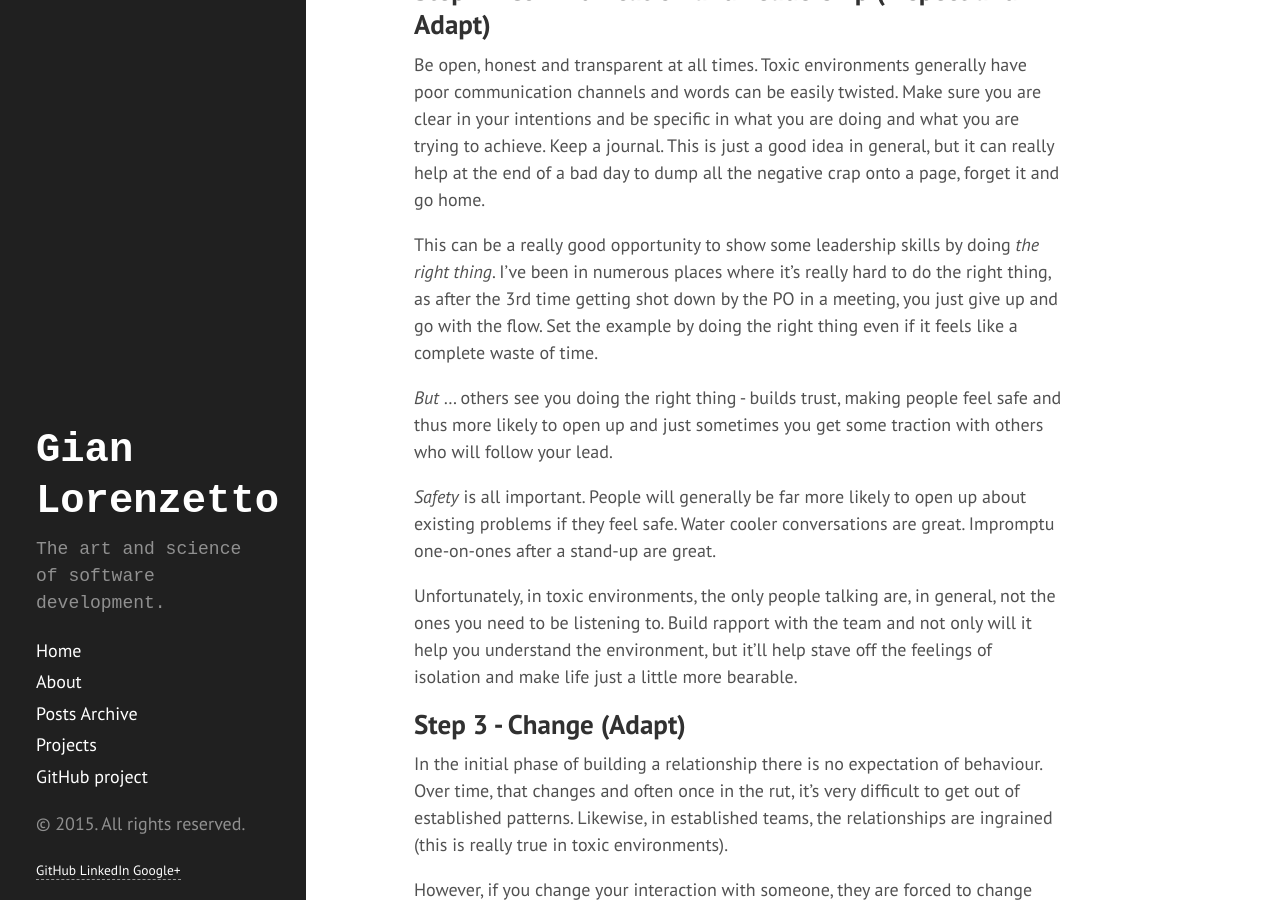
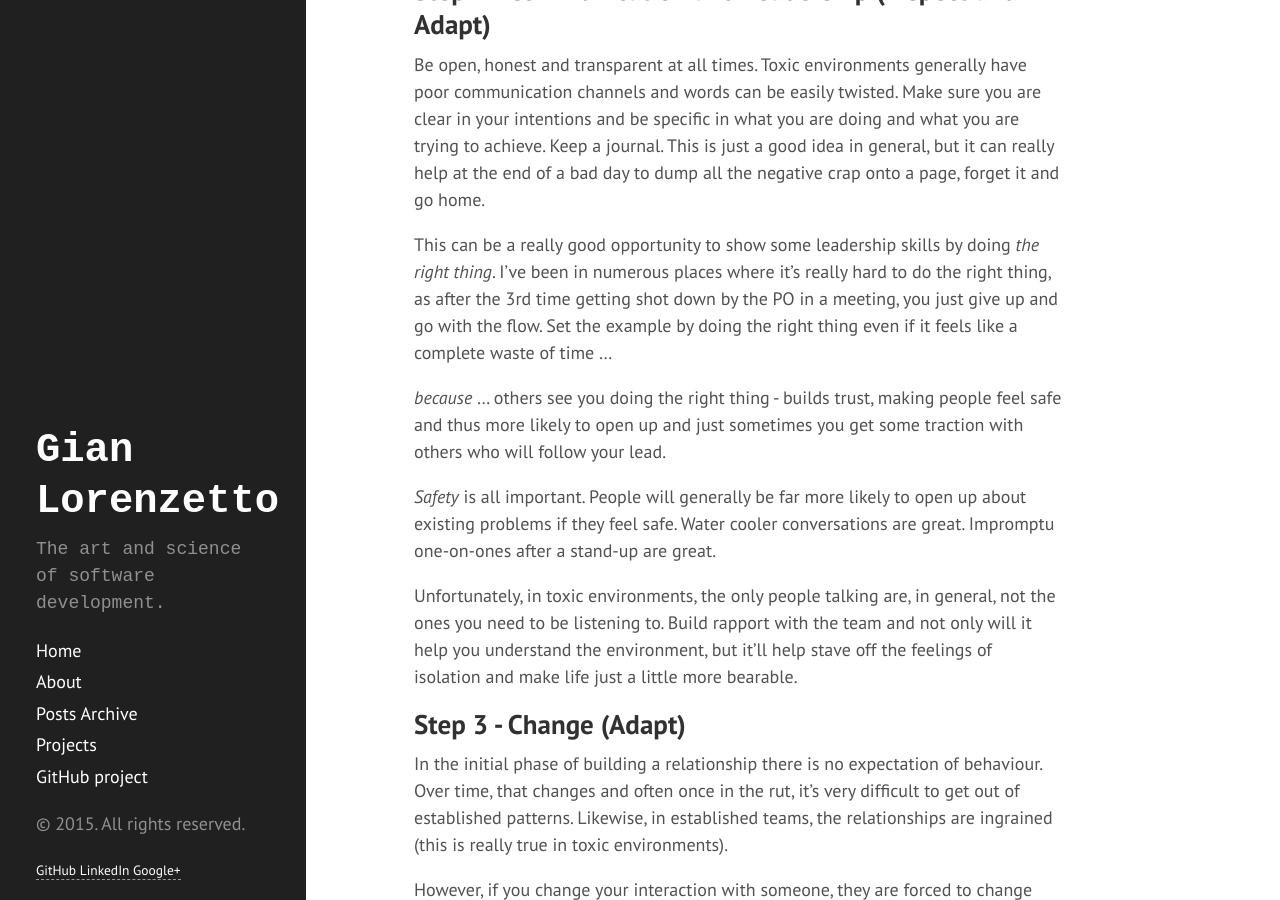
Before and after one commit to GianLorenzetto/GianLorenzetto.github.io-www, a Jekyll site: the page built from _posts/2015-10-30-working-in-a-difficult-environment.md, in a window 1280 px wide and 900 px high, scrolled down 1754 px. Built offline with Jekyll 4.4.1, drawn with Linux system fonts in a browser that asks for light colours; Markdown is read by kramdown in place of the engine named in the settings; some of the changed text lies outside the part shown.

Commit message:
Minor edit. Published.

```diff
--- a/preview/working-in-a-difficult-environment.md
+++ b/_posts/2015-10-30-working-in-a-difficult-environment.md
@@ -51,9 +51,9 @@ Toxic environments are rarely what they initially seem and you need to really un
 
 Be open, honest and transparent at all times. Toxic environments generally have poor communication channels and words can be easily twisted. Make sure you are clear in your intentions and be specific in what you are doing and what you are trying to achieve. Keep a journal. This is just a good idea in general, but it can really help at the end of a bad day to dump all the negative crap onto a page, forget it and go home.
 
-This can be a really good opportunity to show some leadership skills by doing _the right thing_. I've been in numerous places where it's really hard to do the right thing, as after the 3rd time getting shot down by the PO in a meeting, you just give up and go with the flow. Set the example by doing the right thing even if it feels like a complete waste of time.
+This can be a really good opportunity to show some leadership skills by doing _the right thing_. I've been in numerous places where it's really hard to do the right thing, as after the 3rd time getting shot down by the PO in a meeting, you just give up and go with the flow. Set the example by doing the right thing even if it feels like a complete waste of time ...
 
-_But_ ... others see you doing the right thing - builds trust, making people feel safe and thus more likely to open up and just sometimes you get some traction with others who will follow your lead.
+_because_ ... others see you doing the right thing - builds trust, making people feel safe and thus more likely to open up and just sometimes you get some traction with others who will follow your lead.
 
 _Safety_ is all important. People will generally be far more likely to open up about existing problems if they feel safe. Water cooler conversations are great. Impromptu one-on-ones after a stand-up are great.
 
```
Also changed, not shown: other parts of _posts/2015-10-30-working-in-a-difficult-environment.md (+1 -1 lines).
